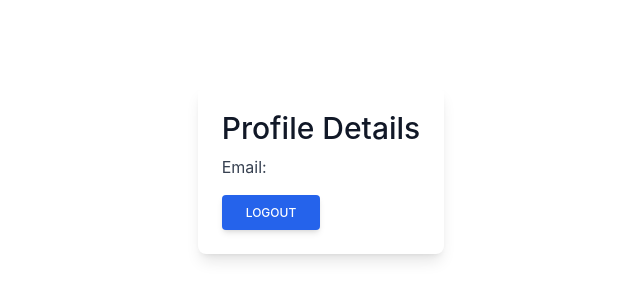
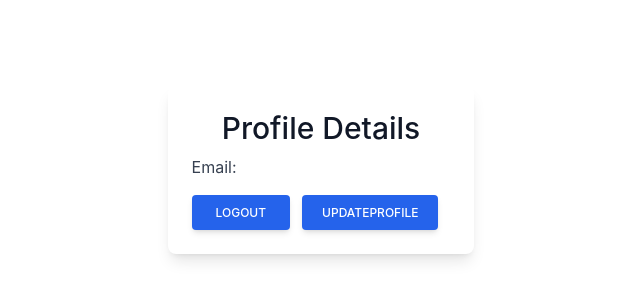
Before and after one commit to prajwalzingare/SighnupFormFirebase, a React (Create React App) app: page / in a window 1280 px wide. Shown: the part 230-530 px from the top of the page, without its empty margins (319-959 px from the left). Built offline with nearby package versions, Linux system fonts and the light colour scheme; no server answers.

Commit message:
logout done

```diff
--- a/src/components/Dashboard.js
+++ b/src/components/Dashboard.js
@@ -1,10 +1,26 @@
 import React, { useState } from "react";
+import { Link, useNavigate } from "react-router-dom";
+
 import { useAuth } from "../context/AuthContext";
 
 export default function Dashboard() {
   const [error, setError] = useState("");
-  const { currentUser } = useAuth();
-  function handlelogout() {}
+  const [loading, setLoading] = useState(false);
+  const { currentUser, logout } = useAuth();
+  const navigate = useNavigate();
+  //logout function
+  async function handlelogout(event) {
+    event.preventDefault();
+    try {
+      setError("");
+      setLoading(true);
+      await logout();
+      navigate("/login");
+    } catch (error) {
+      console.log("failed to logout");
+    }
+    setLoading(false);
+  }
 
   return (
     <div className="flex h-screen justify-center items-center">
@@ -24,12 +40,22 @@ export default function Dashboard() {
         </p>
 
         <button
+          disabled={loading}
           onClick={handlelogout}
           type="button"
           className=" inline-block px-6 py-2.5 bg-blue-600 text-white font-medium text-xs leading-tight uppercase rounded shadow-md hover:bg-blue-700 hover:shadow-lg focus:bg-blue-700 focus:shadow-lg focus:outline-none focus:ring-0 active:bg-blue-800 active:shadow-lg transition duration-150 ease-in-out"
         >
-          Logout
+          logout
         </button>
+
+        <Link to="/updateprofile">
+          <button
+            type="button"
+            className=" inline-block px-5 mx-3 py-2.5 bg-blue-600 text-white font-medium text-xs leading-tight uppercase rounded shadow-md hover:bg-blue-700 hover:shadow-lg focus:bg-blue-700 focus:shadow-lg focus:outline-none focus:ring-0 active:bg-blue-800 active:shadow-lg transition duration-150 ease-in-out"
+          >
+            UpdateProfile
+          </button>
+        </Link>
       </div>
     </div>
   );
--- a/src/context/AuthContext.js
+++ b/src/context/AuthContext.js
@@ -6,6 +6,7 @@ import { auth } from "../firebase";
 import {
   createUserWithEmailAndPassword,
   signInWithEmailAndPassword,
+  signOut,
 } from "firebase/auth";
 //we created context
 const AuthContext = React.createContext();
@@ -42,6 +43,15 @@ export function AuthProvider({ children }) {
       });
   }
 
+  function logout() {
+    return signOut(auth)
+      .then(() => {
+        console.log("sighnout succesfully");
+      })
+      .catch((error) => {
+        console.log(error);
+      });
+  }
   //useeffect after components get mounted.
   useEffect(() => {
     //this method set the user and notifi that user gets set.it allows us to set the user.
@@ -61,6 +71,7 @@ export function AuthProvider({ children }) {
     currentUser,
     sighnup,
     login,
+    logout,
   };
 
   //auth provider is going to provide value.we are writinig the current user through value.
```
